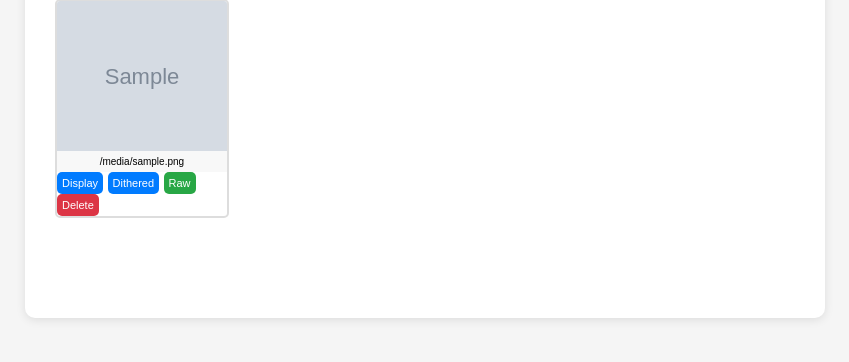
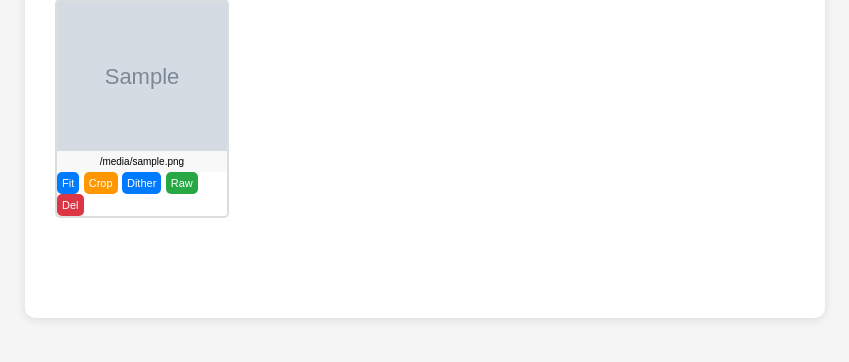
Before and after one commit to dsackr/eframe, a Flask app: template templates/index.html in a window 1280 px wide. Shown: the part 1064-1426 px from the top of the page, without its empty margins (215-1064 px from the left). Run offline with Flask 3, Linux system fonts and the light colour scheme; the template is opened without the code that fills it: most values are stand-ins (such as "Sample title", 1, 10 or a date in 2020); grey boxes marked "Sample" are stand-in pictures.

Commit message:
Update index.html

```diff
--- a/templates/index.html
+++ b/templates/index.html
@@ -176,11 +176,12 @@
                 <div class="gallery-item">
                     <img src="/uploads/{{ filename }}" alt="{{ filename }}">
                     <div class="gallery-item-name" title="{{ filename }}">{{ filename }}</div>
-                    <div class="gallery-buttons">
-                        <button onclick="displayImage('{{ filename }}', false, false)">Display</button>
-                        <button onclick="displayImage('{{ filename }}', true, false)">Dithered</button>
-                        <button onclick="displayImage('{{ filename }}', false, true)" style="background: #28a745;">Raw</button>
-                        <button onclick="deleteImage('{{ filename }}')" style="background: #dc3545;">Delete</button>
+                <div class="gallery-buttons">
+                        <button onclick="displayImage('{{ filename }}', false, false, false)">Fit</button>
+                        <button onclick="displayImage('{{ filename }}', false, false, true)" style="background: #ff9800;">Crop</button>
+                        <button onclick="displayImage('{{ filename }}', true, false, false)">Dither</button>
+                        <button onclick="displayImage('{{ filename }}', false, true, false)" style="background: #28a745;">Raw</button>
+                        <button onclick="deleteImage('{{ filename }}')" style="background: #dc3545;">Del</button>
                     </div>
                 </div>
                 {% endfor %}
```
